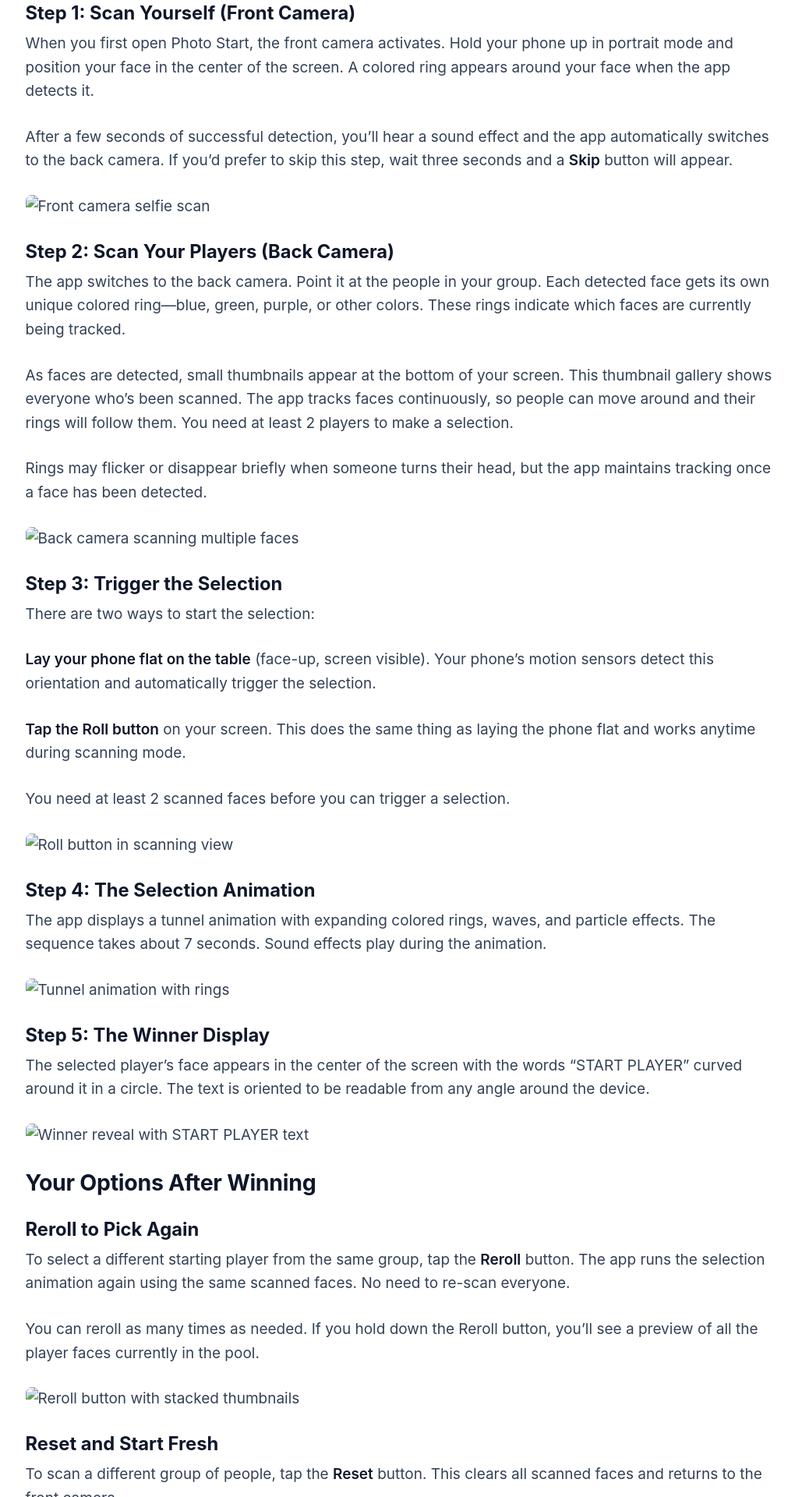
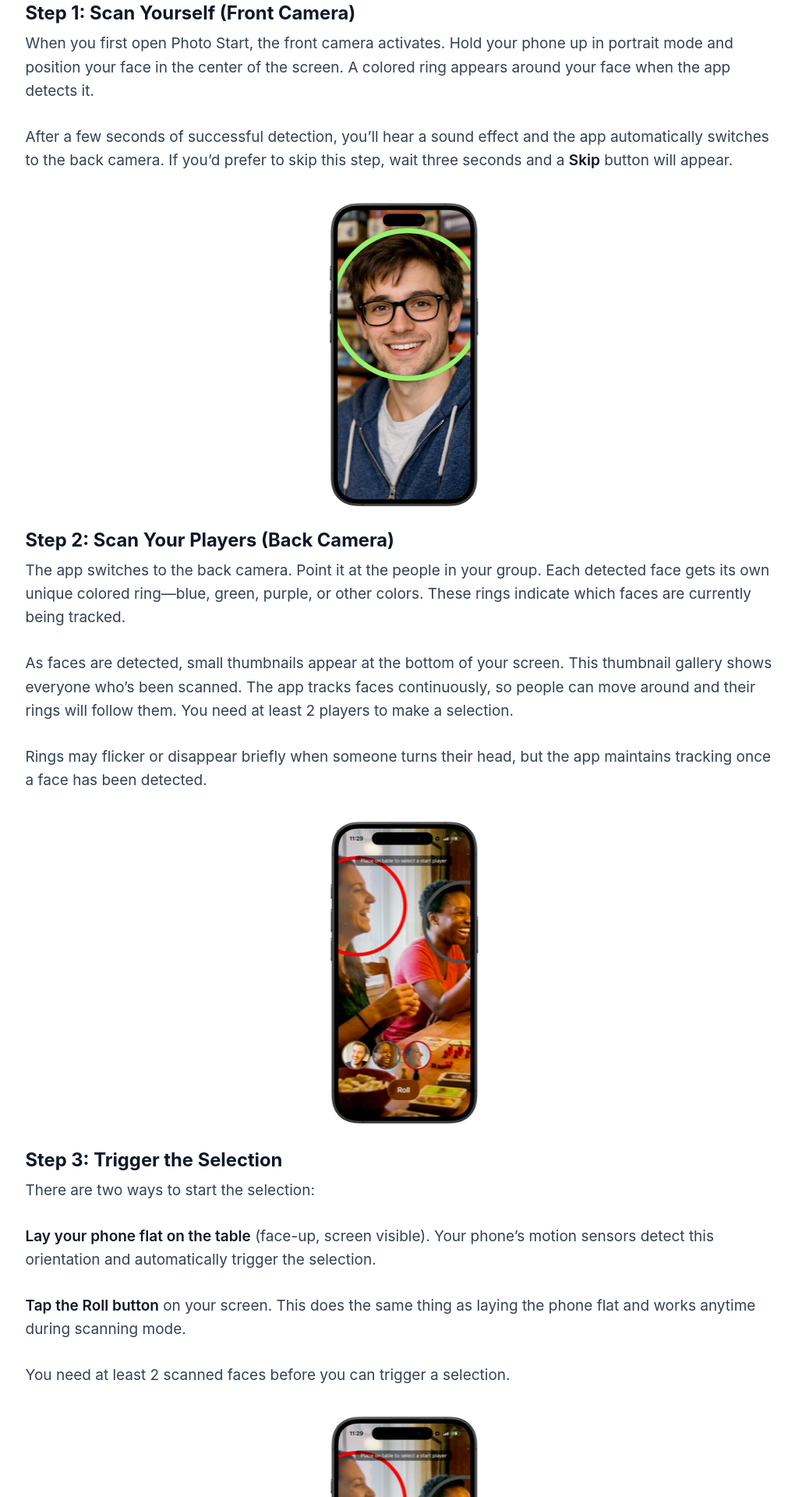
Before and after one commit to reiterate-app/reiterate-app.github.io, a Jekyll site: the page built from photo-start.md, in a window 1280 px wide. Shown: the part 467-2387 px from the top of the page at 78% size, without its empty margins (123-1143 px from the left). Built offline with Jekyll 4.4.1, drawn with Linux system fonts in a browser that asks for light colours; some of the changed text lies outside the part shown.

Commit message:
Add Photo Start screenshots and improve documentation
- Added 7 screenshot images to assets/images/
  - Resized to 400px max dimension for web display
  - Total size reduced from ~12.4MB to ~850KB
  - Maintains transparency for iPhone-shaped borders

- Updated CSS to center and size screenshots
  - Images limited to 400px max width in pages/posts
  - Centered horizontally with auto margins

- Fixed documentation inaccuracy about deleting faces
  - Clarified that actively scanned faces (with animated dot border) cannot be deleted
  - Added instruction to move camera away first

```diff
--- a/_sass/_base.scss
+++ b/_sass/_base.scss
@@ -57,8 +57,15 @@ a {
 img {
   display: block;
   max-width: 100%;
-  margin: 0 0 $spacing-md;
+  margin: 0 auto $spacing-md;
   border-radius: $border-radius-md;
+
+  // Limit screenshot size for better readability
+  .page &,
+  .post & {
+    max-width: 400px;
+    height: auto;
+  }
 }
 
 table {
```
Also changed, not shown: photo-start.md (+1 -1 lines), assets/images/photo-start-screenshot-1.png (added), assets/images/photo-start-screenshot-2.png (added), assets/images/photo-start-screenshot-3.png (added), assets/images/photo-start-screenshot-4.png (added), assets/images/photo-start-screenshot-5.png (added), assets/images/photo-start-screenshot-6.png (added), assets/images/photo-start-screenshot-7.png (added).
